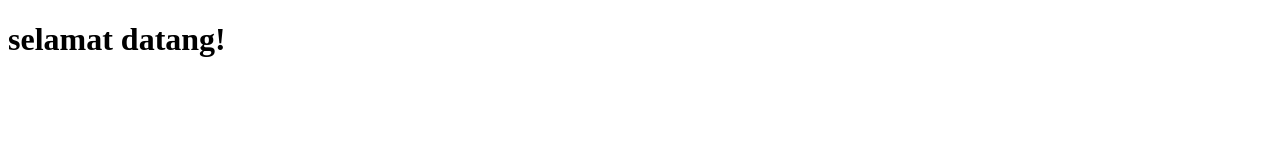
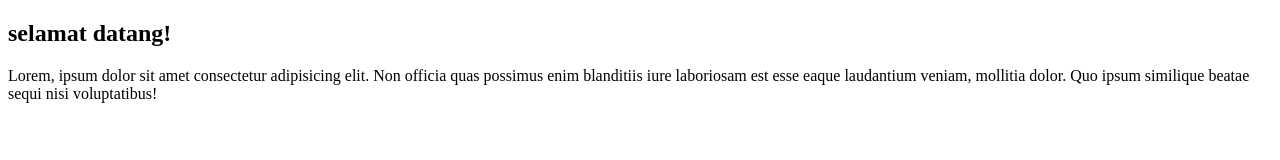
Before and after one commit to dowkevin122/projectlatihan, a plain HTML site: page index.html in a window 1280 px wide. Drawn offline with Linux system fonts and the light colour scheme.

Commit message:
menambahkan pargrag baru

```diff
--- a/index.html
+++ b/index.html
@@ -9,7 +9,10 @@
 </head>
 
 <body>
-    <h1>selamat datang!</h1>
+    <h2>selamat datang!</h2>
+    <p>Lorem, ipsum dolor sit amet consectetur adipisicing elit. Non officia quas possimus enim blanditiis iure
+        laboriosam est esse eaque laudantium veniam, mollitia dolor. Quo ipsum similique beatae sequi nisi voluptatibus!
+    </p>
 </body>
 
 </html>
```
